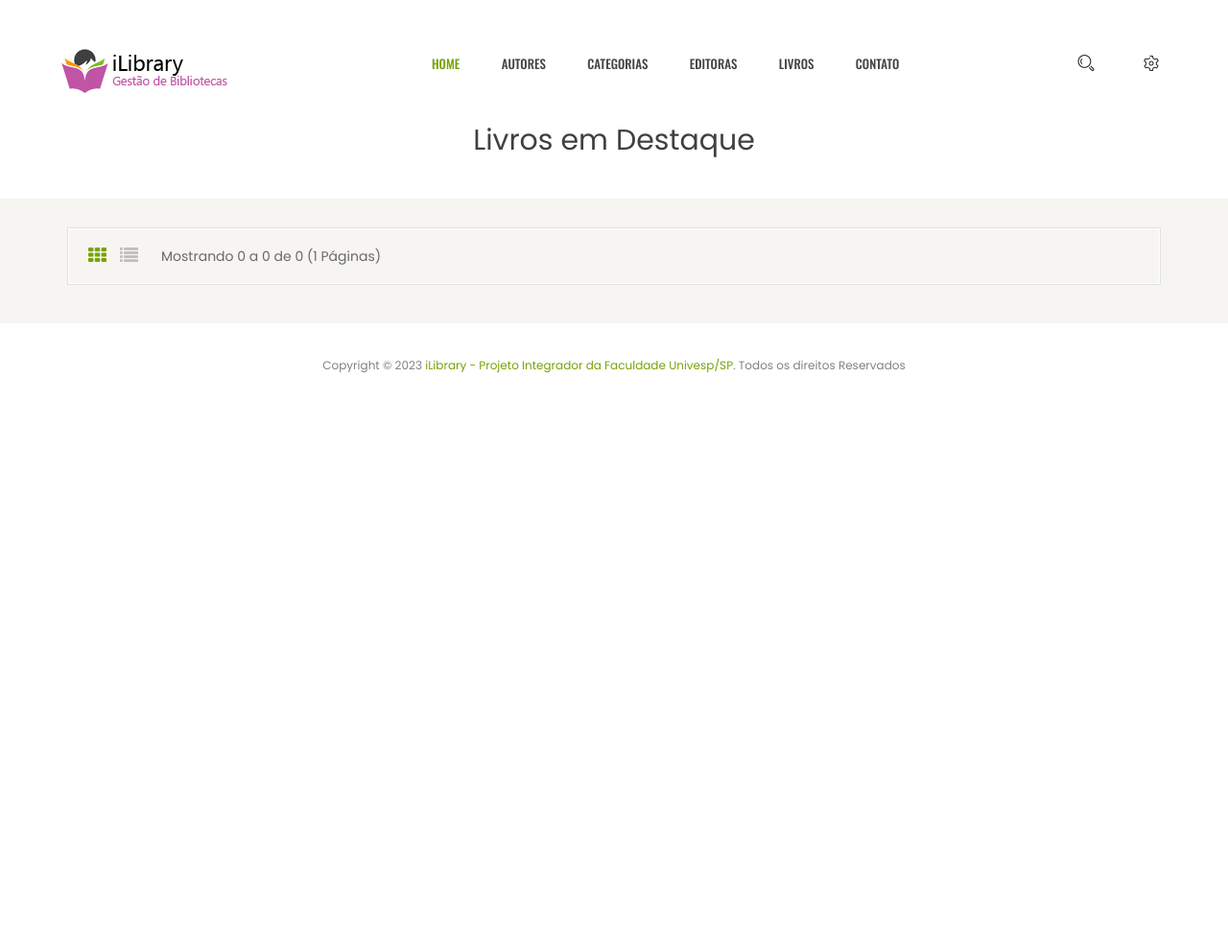
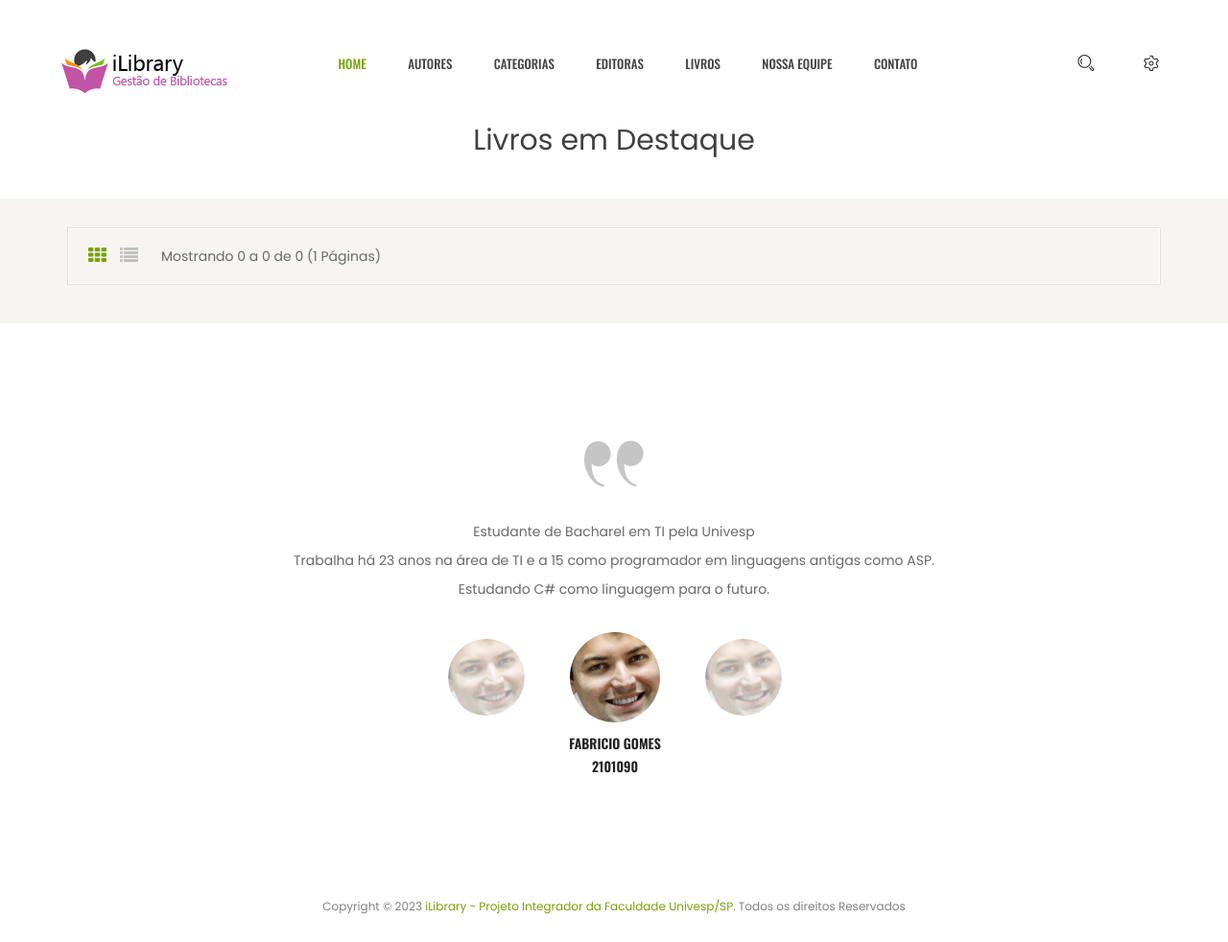
Before and after one commit to fabriciofbi/iLibrary, a Django app: page / in a window 1280 px wide. Shown: the whole page at 96% size. Before the commit the page ends 389 px from the top, so only its background shows below. Run offline with Django 4.2, Linux system fonts and the light colour scheme; data that the repository does not hold is empty; some libraries are stand-ins or nearby versions.

```diff
--- a/cadastro/admin.py
+++ b/cadastro/admin.py
@@ -6,6 +6,7 @@ from cadastro.models import Alunos, Livros, Categorias
 class AlunosAdmin(admin.ModelAdmin):
     list_display = ('ra', 'nome', 'email', 'celular', 'cidade')
     list_filter = ['sala']
+    search_fields = ['ra', 'nome']
 
     class Media:
         js = (
@@ -18,6 +19,7 @@ class LivrosAdmin(admin.ModelAdmin):
     fields = ['isbn', 'titulo', 'ano', 'edicao', 'qtd_disponivel', 'autor', 'editora', 'categoria', 'destaque', 'imagem', 'descricao']
     list_display = ('titulo', 'ano', 'edicao', 'qtd_disponivel', 'destaque')
     list_filter = ['ano']
+    search_fields = ['isbn', 'titulo', 'autor']
 
     class Media:
         js = (
--- a/cadastro/templates/base.html
+++ b/cadastro/templates/base.html
@@ -33,7 +33,7 @@
                             <a href="{% url 'index' %}"><img src="/imagens/logo.png" alt="iLibrary"></a>
                         </div>
                     </div>
-                    <div class="col-lg-6 offset-lg-2 display-none-md display-none-xs">
+                    <div class="col-lg-7 offset-lg-1 display-none-md display-none-xs">
                         <div class="ht-main-menu">
                             <nav>
                                 <ul>
@@ -42,6 +42,7 @@
                                     <li {% if request.path == '/categorias/' %}class="active"{% endif %}><a href="{% url 'categorias' %}">Categorias</a></li>
                                     <li {% if request.path == '/editoras/' %}class="active"{% endif %}><a href="{% url 'editoras' %}">Editoras</a></li>
                                     <li {% if request.path == '/livros/' %}class="active"{% endif %}><a href="{% url 'livros' %}">Livros</a></li>
+                                    <li {% if request.path == '/equipe/' %}class="active"{% endif %}><a href="{% url 'equipe' %}">Nossa Equipe</a></li>
                                     <li {% if request.path == '/contato/' %}class="active"{% endif %}><a href="{% url 'contato' %}">Contato</a></li>
                                 </ul>
                             </nav>
@@ -80,6 +81,7 @@
                             <li><a href="{% url 'categorias' %}">Categorias</a></li>
                             <li><a href="{% url 'editoras' %}">Editoras</a></li>
                             <li><a href="{% url 'livros' %}">Livros</a></li>
+                            <li><a href="{% url 'equipe' %}">Nossa Equipe</a></li>
                             <li><a href="{% url 'contato' %}">Contato</a></li>
                         </ul>
                     </nav>
--- a/cadastro/templates/index.html
+++ b/cadastro/templates/index.html
@@ -215,4 +215,89 @@
         <!-- Shop Area End -->
 
 
+        <!-- Testimonial Area Start -->
+        <div class="testimonial-area pt-110 pb-95">
+            <div class="container">
+                <div class="testimonial-slider-wrapper">
+                    <div class="text-carousel text-center">
+                        <div class="slider-text">
+                            <span class="testi-quote">
+                                <img src="imagens/icones/quote.webp" alt="">
+                            </span>
+                            <p>Estudante de Bacharel em TI pela Univesp<br>
+                            Trabalha há 23 anos na área de TI e a 15 como programador em linguagens antigas como ASP.<br>
+                                Estudando C# como linguagem para o futuro.</p>
+                        </div>
+                        <div class="slider-text">
+                            <span class="testi-quote">
+                                <img src="imagens/icones/quote.webp" alt="">
+                            </span>
+                            <p>Estudante de Bacharel em TI pela Univesp<br>
+                            Trabalha há 23 anos na área de TI e a 15 como programador em linguagens antigas como ASP.<br>
+                                Estudando C# como linguagem para o futuro.</p>
+                        </div>
+                        <div class="slider-text">
+                            <span class="testi-quote">
+                                <img src="imagens/icones/quote.webp" alt="">
+                            </span>
+                            <p>Estudante de Bacharel em TI pela Univesp<br>
+                            Trabalha há 23 anos na área de TI e a 15 como programador em linguagens antigas como ASP.<br>
+                                Estudando C# como linguagem para o futuro.</p>
+                        </div>
+                        <div class="slider-text">
+                            <span class="testi-quote">
+                                <img src="imagens/icones/quote.webp" alt="">
+                            </span>
+                            <p>Estudante de Bacharel em TI pela Univesp<br>
+                            Trabalha há 23 anos na área de TI e a 15 como programador em linguagens antigas como ASP.<br>
+                                Estudando C# como linguagem para o futuro.</p>
+                        </div>
+                        <div class="slider-text">
+                            <span class="testi-quote">
+                                <img src="imagens/icones/quote.webp" alt="">
+                            </span>
+                            <p>Estudante de Bacharel em TI pela Univesp<br>
+                            Trabalha há 23 anos na área de TI e a 15 como programador em linguagens antigas como ASP.<br>
+                                Estudando C# como linguagem para o futuro.</p>
+                        </div>
+                        <div class="slider-text">
+                            <span class="testi-quote">
+                                <img src="imagens/icones/quote.webp" alt="">
+                            </span>
+                            <p>Estudante de Bacharel em TI pela Univesp<br>
+                            Trabalha há 23 anos na área de TI e a 15 como programador em linguagens antigas como ASP.<br>
+                                Estudando C# como linguagem para o futuro.</p>
+                        </div>
+                    </div>
+                    <div class="image-carousel">
+                        <div class="testi-img">
+                            <img src="imagens/alunos/FabricioGomes.jpg" alt="">
+                            <h4>Fabricio Gomes 2101090</h4>
+                        </div>
+                        <div class="testi-img">
+                            <img src="imagens/alunos/FabricioGomes.jpg" alt="">
+                            <h4>Fabricio Gomes 2101090</h4>
+                        </div>
+                        <div class="testi-img">
+                            <img src="imagens/alunos/FabricioGomes.jpg" alt="">
+                            <h4>Fabricio Gomes 2101090</h4>
+                        </div>
+                        <div class="testi-img">
+                            <img src="imagens/alunos/FabricioGomes.jpg" alt="">
+                            <h4>Fabricio Gomes 2101090</h4>
+                        </div>
+                        <div class="testi-img">
+                            <img src="imagens/alunos/FabricioGomes.jpg" alt="">
+                            <h4>Fabricio Gomes 2101090</h4>
+                        </div>
+                        <div class="testi-img">
+                            <img src="imagens/alunos/FabricioGomes.jpg" alt="">
+                            <h4>Fabricio Gomes 2101090</h4>
+                        </div>
+                    </div>
+                </div>
+            </div>
+        </div>
+        <!-- Testimonial Area End -->
+
 {% endblock %}
--- a/cadastro/urls.py
+++ b/cadastro/urls.py
@@ -1,6 +1,6 @@
 from django.urls import path
 
-from .views import livros, autores, editoras, categorias, contato, favicon_view, busca, IndexListView
+from .views import livros, autores, editoras, categorias, contato, favicon_view, busca, IndexListView, equipe
 
 urlpatterns = [
     path('', IndexListView.as_view(), name='index'),
@@ -9,6 +9,7 @@ urlpatterns = [
     path('editoras/', editoras, name='editoras'),
     path('categorias/', categorias, name='categorias'),
     path('contato/', contato, name='contato'),
+    path('equipe/', equipe, name='equipe'),
     path('busca/', busca, name='busca.html'),
     path('favicon.ico', favicon_view, name='favicon'),
 ]
--- a/cadastro/views.py
+++ b/cadastro/views.py
@@ -86,6 +86,9 @@ def contato(request):
 def busca(request):
     return render(request, 'busca.html')
 
+def equipe(request):
+    return render(request, 'equipe.html')
+
 def favicon_view(request):
     # Caminho completo para o arquivo "favicon.ico"
     favicon_path = os.path.join(os.path.dirname(__file__), '..', 'favicon.ico')
--- /dev/null
+++ b/devolucao/urls.py
@@ -0,0 +1,5 @@
+from django.urls import path
+
+urlpatterns = [
+
+]
--- a/iLibrary/settings.py
+++ b/iLibrary/settings.py
@@ -40,6 +40,8 @@ INSTALLED_APPS = [
     'django.contrib.staticfiles',
     'cadastro',
     'cpf_field',
+    'locacao',
+    'devolucao',
 ]
 
 MIDDLEWARE = [
--- a/iLibrary/urls.py
+++ b/iLibrary/urls.py
@@ -6,6 +6,8 @@ from django.conf.urls.static import static
 urlpatterns = [
     path('admin/', admin.site.urls),
     path('', include('cadastro.urls')),
+    path('', include('locacao.urls')),
+    path('', include('devolucao.urls')),
 ] + static(settings.MEDIA_URL, document_root=settings.MEDIA_ROOT)
 
 admin.AdminSite.site_header = 'iLibrary - Administração'
--- /dev/null
+++ b/locacao/urls.py
@@ -0,0 +1,6 @@
+from django.urls import path
+
+
+urlpatterns = [
+
+]
```
Also changed, not shown: cadastro/templates/equipe.html (added, +99 -0 lines), imagens/alunos/FabricioGomes.jpg (added), imagens/alunos/LuanAlmeida.jpg (added), imagens/icones/quote.webp (added).
